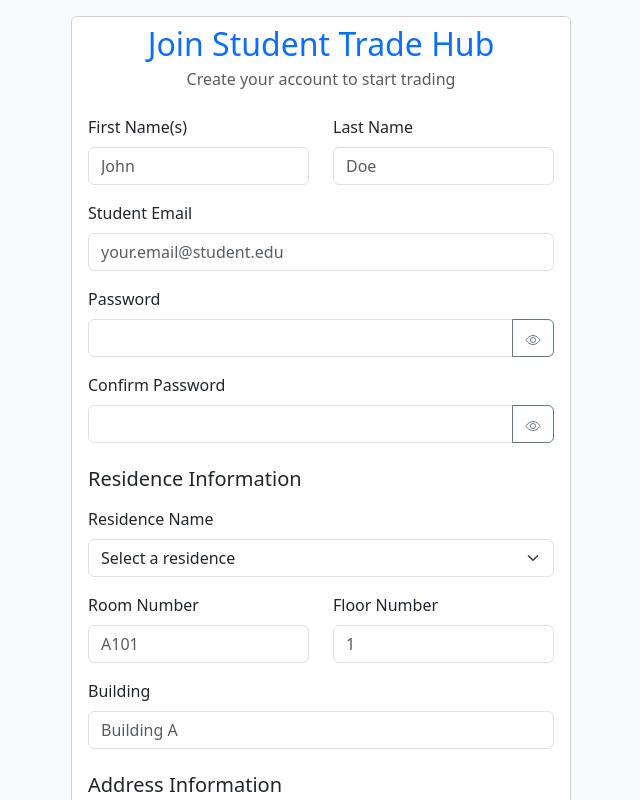
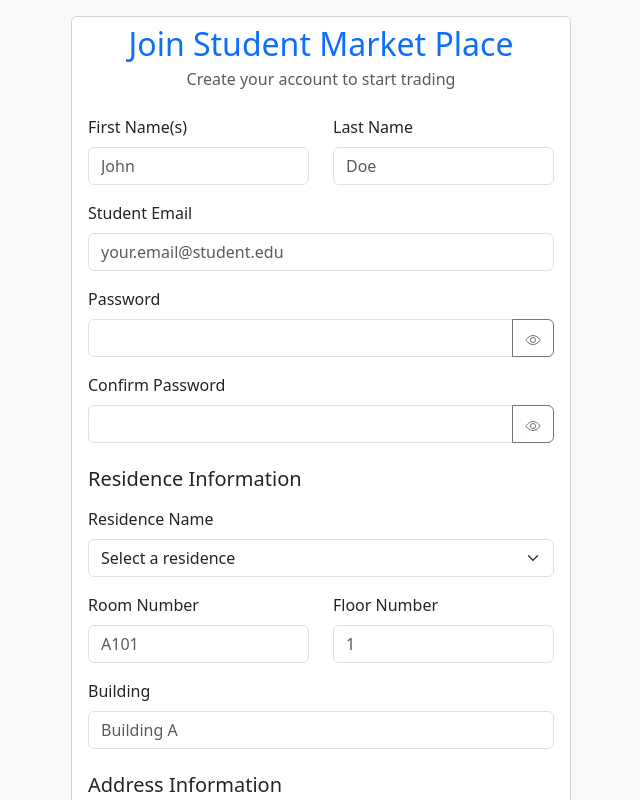
Before and after one commit to hloni2004/StudentMarket-Group-React, a React (Vite) app: page /signup in a window 1280 px wide. Shown: the top 800 px of the page, without its empty margins (319-959 px from the left). Built offline with nearby package versions, Linux system fonts and the light colour scheme.

Commit message:
title change

```diff
--- a/src/pages/Login.jsx
+++ b/src/pages/Login.jsx
@@ -52,7 +52,7 @@ const Login = () => {
       <div className="card w-100" style={{ maxWidth: "400px" }}>
         <div className="card-header text-center bg-white border-0">
           <h2 className="card-title text-primary mb-1">Login</h2>
-          <p className="text-muted">Login to your SouthPoint Student Trade</p>
+          <p className="text-muted">Login to your Student Market Place</p>
         </div>
         <div className="card-body">
           <form onSubmit={handleLogin}>
--- a/src/pages/SignUp.jsx
+++ b/src/pages/SignUp.jsx
@@ -124,7 +124,7 @@ const SignUp = () => {
     <div className="min-vh-100 bg-light d-flex align-items-center justify-content-center p-3">
       <div className="card w-100" style={{ maxWidth: "500px" }}>
         <div className="card-header text-center bg-white border-0">
-          <h2 className="card-title text-primary mb-1">Join Student Trade Hub</h2>
+          <h2 className="card-title text-primary mb-1">Join Student Market Place</h2>
           <p className="card-text text-muted">Create your account to start trading</p>
         </div>
         <div className="card-body">
```
